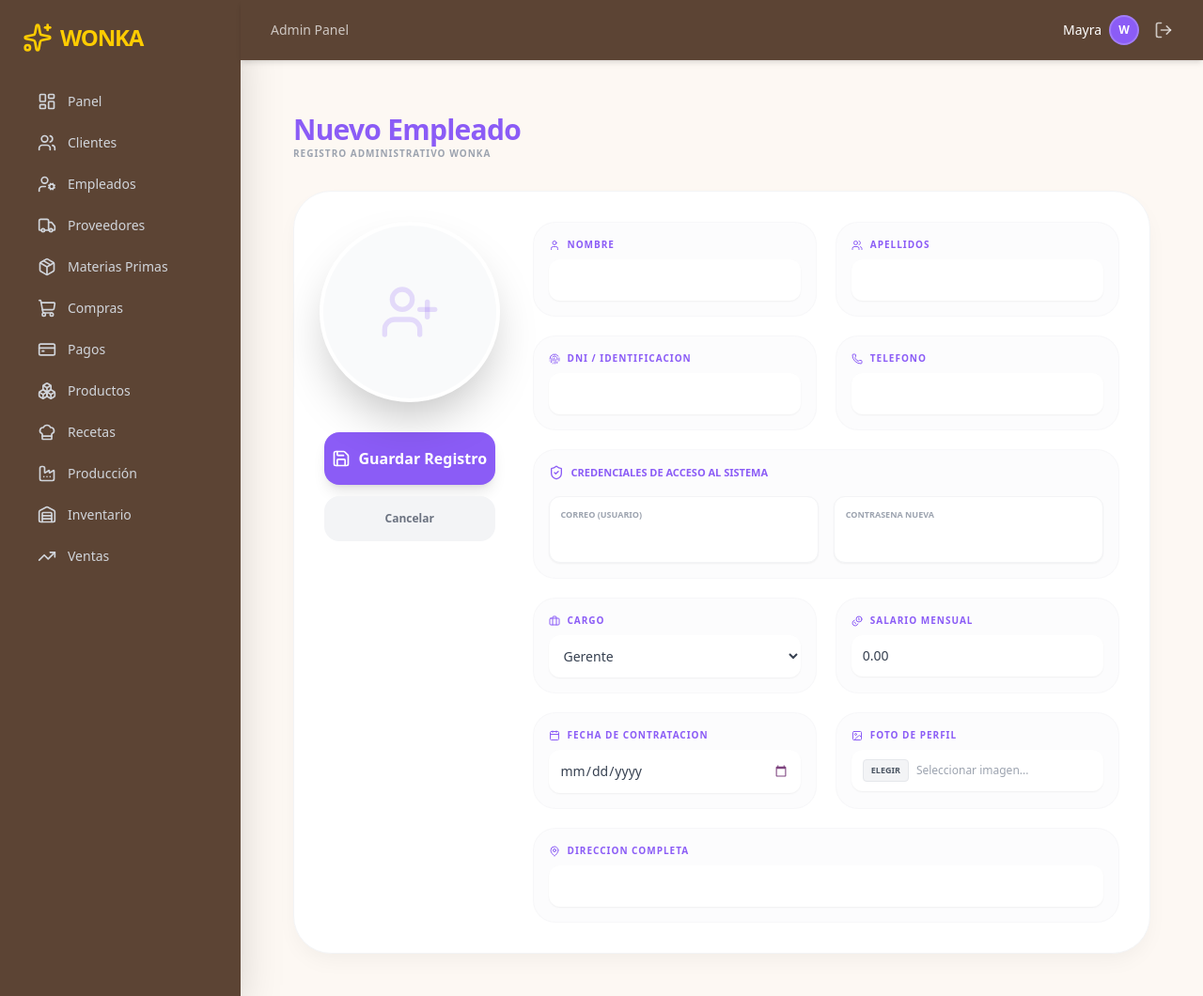
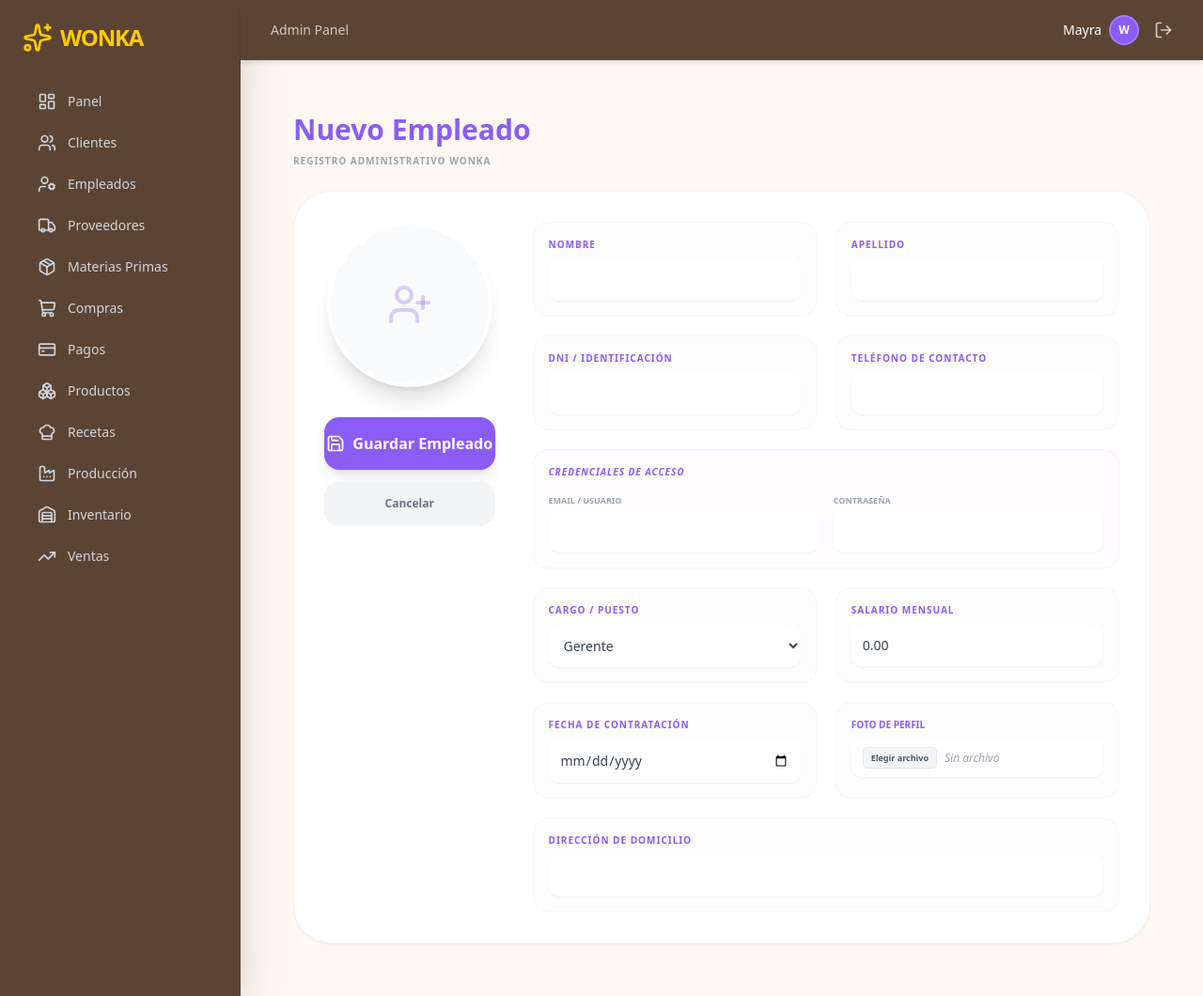
Before and after one commit to Mayra2410/ProyectoOctavoWonka, a Flask app: page /agregar_empleado in a window 1280 px wide. Shown: the whole page at 94% size. Run offline with Flask 3, Linux system fonts and the light colour scheme; some libraries are stand-ins or nearby versions.

Commit message:
Modulo de agregar modificado

```diff
--- a/templates/empleados/agregarEmpleados.html
+++ b/templates/empleados/agregarEmpleados.html
@@ -1,55 +1,29 @@
 {% extends "base.html" %}
 
 {% block content %}
-<style>
-    .wonka-card {
-        background: white;
-        border-radius: 2.5rem;
-        border: 1px solid #f3f4f6;
-        box-shadow: 0 10px 25px -5px rgba(0, 0, 0, 0.05);
-    }
-    .wonka-input-container {
-        padding: 1rem;
-        background: rgba(249, 250, 251, 0.5);
-        border-radius: 1.5rem;
-        border: 1px solid rgba(243, 244, 246, 0.5);
-        transition: all 0.3s ease;
-    }
-    .wonka-input-container:focus-within {
-        background: white;
-        border-color: #6d28d9;
-        box-shadow: 0 0 0 4px rgba(109, 40, 217, 0.1);
-    }
-    input[type="date"]::-webkit-calendar-picker-indicator {
-        cursor: pointer;
-        filter: invert(30%) sepia(50%) saturate(500%) hue-rotate(250deg);
-    }
-</style>
-
 <div class="max-w-[1200px] mx-auto p-6">
-    <div class="mb-8">
-        <h1 class="text-3xl font-black text-wonka-purple tracking-tight">Nuevo Empleado</h1>
-        <p class="text-gray-400 text-[10px] font-bold uppercase tracking-widest">Registro Administrativo Wonka</p>
-    </div>
+    <h1 class="text-3xl font-black text-wonka-purple mb-2">Nuevo Empleado</h1>
+    <p class="text-gray-400 text-[10px] font-bold mb-6 uppercase tracking-widest">Registro Administrativo Wonka</p>
 
     <form action="{{ url_for('empleado.agregar_empleado') }}" method="POST" enctype="multipart/form-data" novalidate>
         {{ form.csrf_token }}
 
+        <input type="hidden" name="estatus" value="ACTIVO">
         <input type="hidden" name="imagen_base64_recuperada" id="imagen_base64_recuperada">
 
-        <div class="wonka-card p-8 grid grid-cols-1 lg:grid-cols-4 gap-10">
+        <div class="bg-white rounded-[2.5rem] shadow-sm border border-gray-100 p-8 grid grid-cols-1 lg:grid-cols-4 gap-10">
 
             <div class="lg:col-span-1 flex flex-col items-center">
-                <div class="w-48 h-48 rounded-full border-4 border-white shadow-2xl bg-gray-50 flex items-center justify-center overflow-hidden mb-8 relative">
-                    <i data-lucide="user-plus" id="placeholder-icon" class="w-16 h-16 text-wonka-purple/20"></i>
+                <div class="w-44 h-44 rounded-full border-4 border-white shadow-xl bg-gray-50 flex items-center justify-center overflow-hidden mb-8">
+                    <i data-lucide="user-plus" id="placeholder-icon" class="w-12 h-12 text-wonka-purple/30"></i>
                     <img id="image-preview" src="#" class="hidden w-full h-full object-cover">
                 </div>
 
                 <div class="w-full space-y-3">
                     <button type="submit" class="w-full py-4 bg-wonka-purple text-white font-black rounded-2xl shadow-lg hover:scale-[1.02] transition-transform flex items-center justify-center gap-2">
-                        <i data-lucide="save" class="w-5 h-5"></i> Guardar Registro
+                        <i data-lucide="save" class="w-5 h-5"></i> Guardar Empleado
                     </button>
-                    <a href="{{ url_for('empleado.empleadosAdmin') }}" class="block w-full py-4 bg-gray-100 text-gray-500 font-bold rounded-2xl text-center text-xs">
+                    <a href="{{ url_for('empleado.empleadosAdmin') }}" class="block w-full py-4 bg-gray-100 text-gray-500 font-bold rounded-2xl text-center text-xs transition-colors hover:bg-gray-200">
                         Cancelar
                     </a>
                 </div>
@@ -57,64 +31,54 @@
 
             <div class="lg:col-span-3 grid grid-cols-1 md:grid-cols-2 gap-5">
 
-                {% macro input_wonka(field, label, icon, col_span=False) %}
-                <div class="wonka-input-container {{ 'md:col-span-2' if col_span }}">
-                    <label class="text-[10px] font-black text-wonka-purple uppercase tracking-widest block mb-2 flex items-center gap-2">
-                        <i data-lucide="{{ icon }}" class="w-3 h-3"></i> {{ label }}
-                    </label>
+                {% macro input_wonka(field, label, col_span=False) %}
+                <div class="p-4 bg-gray-50/50 rounded-2xl border border-gray-100/50 {{ 'md:col-span-2' if col_span }}">
+                    <label class="text-[10px] font-black text-wonka-purple uppercase tracking-widest block mb-2">{{ label }}</label>
                     {{ field(class="w-full bg-white border-0 rounded-xl p-3 shadow-sm focus:ring-2 focus:ring-wonka-purple outline-none text-sm text-gray-700") }}
-                    {% if field.errors %}
-                        {% for error in field.errors %}
-                            <span class="text-red-500 text-[10px] font-bold mt-1 block italic">{{ error }}</span>
-                        {% endfor %}
-                    {% endif %}
+                    {% for error in field.errors %}
+                        <span class="text-red-500 text-[10px] font-bold mt-1 block">❌ {{ error }}</span>
+                    {% endfor %}
                 </div>
                 {% endmacro %}
 
-                {{ input_wonka(form.nombre, "Nombre", "user") }}
-                {{ input_wonka(form.apellido, "Apellidos", "users") }}
-                {{ input_wonka(form.dni_cedula, "DNI / Identificacion", "fingerprint") }}
-                {{ input_wonka(form.telefono, "Telefono", "phone") }}
+                {{ input_wonka(form.nombre, "Nombre") }}
+                {{ input_wonka(form.apellido, "Apellido") }}
+                {{ input_wonka(form.dni_cedula, "DNI / Identificación") }}
+                {{ input_wonka(form.telefono, "Teléfono de Contacto") }}
 
-                <div class="wonka-input-container md:col-span-2 bg-purple-50/50 border-purple-100/50">
-                    <h3 class="text-wonka-purple font-black text-[11px] uppercase mb-4 flex items-center gap-2">
-                        <i data-lucide="shield-check" class="w-4 h-4"></i> Credenciales de Acceso al Sistema
-                    </h3>
+                <div class="p-4 bg-purple-50/30 rounded-2xl border border-purple-100/50 md:col-span-2">
+                    <label class="text-[10px] font-black text-wonka-purple uppercase tracking-widest block mb-4 italic">Credenciales de Acceso</label>
                     <div class="grid grid-cols-1 md:grid-cols-2 gap-4">
-                        <div class="p-3 bg-white rounded-xl shadow-sm border border-gray-100">
-                            <label class="text-[9px] font-bold text-gray-400 uppercase block mb-1">Correo (Usuario)</label>
-                            {{ form.email(class="w-full border-0 p-1 text-sm outline-none focus:ring-0 text-gray-700") }}
-                            {% for error in form.email.errors %}<span class="text-red-500 text-[9px] font-bold">{{ error }}</span>{% endfor %}
+                        <div>
+                            <label class="text-[9px] font-bold text-gray-400 uppercase mb-1 block">Email / Usuario</label>
+                            {{ form.email(class="w-full bg-white border-0 rounded-xl p-3 shadow-sm focus:ring-2 focus:ring-wonka-purple outline-none text-sm text-gray-700") }}
+                            {% for error in form.email.errors %}<span class="text-red-500 text-[10px] font-bold mt-1 block">{{ error }}</span>{% endfor %}
                         </div>
-                        <div class="p-3 bg-white rounded-xl shadow-sm border border-gray-100">
-                            <label class="text-[9px] font-bold text-gray-400 uppercase block mb-1">Contrasena Nueva</label>
-                            {{ form.password(class="w-full border-0 p-1 text-sm outline-none focus:ring-0 text-gray-700") }}
-                            {% for error in form.password.errors %}<span class="text-red-500 text-[9px] font-bold">{{ error }}</span>{% endfor %}
+                        <div>
+                            <label class="text-[9px] font-bold text-gray-400 uppercase mb-1 block">Contraseña</label>
+                            {{ form.password(class="w-full bg-white border-0 rounded-xl p-3 shadow-sm focus:ring-2 focus:ring-wonka-purple outline-none text-sm text-gray-700") }}
+                            {% for error in form.password.errors %}<span class="text-red-500 text-[10px] font-bold mt-1 block">{{ error }}</span>{% endfor %}
                         </div>
                     </div>
                 </div>
 
-                {{ input_wonka(form.puesto, "Cargo", "briefcase") }}
-                {{ input_wonka(form.salario_mensual, "Salario Mensual", "coins") }}
+                {{ input_wonka(form.puesto, "Cargo / Puesto") }}
+                {{ input_wonka(form.salario_mensual, "Salario Mensual") }}
+                {{ input_wonka(form.fecha_contratacion, "Fecha de Contratación") }}
 
-                {{ input_wonka(form.fecha_contratacion, "Fecha de Contratacion", "calendar") }}
-
-                <div class="wonka-input-container">
-                    <label class="text-[10px] font-black text-wonka-purple uppercase block mb-2 tracking-widest flex items-center gap-2">
-                        <i data-lucide="image" class="w-3 h-3"></i> Foto de Perfil
-                    </label>
-                    <div class="relative w-full h-11">
+                <div class="p-4 bg-gray-50/50 rounded-2xl border border-gray-100/50">
+                    <label class="text-[10px] font-black text-wonka-purple uppercase block mb-2">Foto de Perfil</label>
+                    <div class="relative w-full h-10">
                         <input type="file" name="imagen_empleado" class="absolute inset-0 z-20 w-full h-full opacity-0 cursor-pointer" onchange="previewImage(this)">
                         <div id="fake-input-container" class="absolute inset-0 z-10 w-full bg-white border-0 rounded-xl px-3 shadow-sm flex items-center gap-2 pointer-events-none">
-                            <span class="bg-gray-100 border border-gray-200 px-2 py-1 rounded text-[9px] font-bold text-gray-600 uppercase">Elegir</span>
-                            <span id="fake-file-name" class="text-xs text-gray-400 truncate flex-1">Seleccionar imagen...</span>
-                            <span id="badge-memoria" class="hidden text-[9px] text-green-600 font-black tracking-tighter">✓ MEMORIA</span>
+                            <span class="bg-gray-100 border border-gray-200 px-2 py-1 rounded text-[9px] font-bold text-gray-600">Elegir archivo</span>
+                            <span id="fake-file-name" class="text-xs text-gray-400 truncate flex-1 italic">Sin archivo</span>
+                            <span id="badge-memoria" class="hidden bg-wonka-purple/10 text-wonka-purple text-[8px] px-1.5 py-0.5 rounded-full font-bold">RECUPERADO</span>
                         </div>
                     </div>
-                    {% for error in form.imagen_empleado.errors %}<span class="text-red-500 text-[9px] font-bold mt-1 block">{{ error }}</span>{% endfor %}
                 </div>
 
-                {{ input_wonka(form.direccion, "Direccion Completa", "map-pin", col_span=True) }}
+                {{ input_wonka(form.direccion, "Dirección de Domicilio", col_span=True) }}
             </div>
         </div>
     </form>
@@ -123,19 +87,19 @@
 <script>
     function previewImage(input) {
         if (input.files && input.files[0]) {
-            const fileName = input.files[0].name;
+            const nombre = input.files[0].name;
             const reader = new FileReader();
             reader.onload = (e) => {
                 const b64 = e.target.result;
-                document.getElementById('image-preview').src = b64;
-                document.getElementById('image-preview').classList.remove('hidden');
+                const prev = document.getElementById('image-preview');
+                prev.src = b64;
+                prev.classList.remove('hidden');
                 document.getElementById('placeholder-icon').classList.add('hidden');
+                document.getElementById('imagen_base64_recuperada').value = b64;
 
-                document.getElementById('imagen_base64_recuperada').value = b64;
-                localStorage.setItem('emp_img', b64);
-                localStorage.setItem('emp_name', fileName);
-
-                actualizarInterfazArchivo(fileName, false);
+                localStorage.setItem('emp_wonka_img', b64);
+                localStorage.setItem('emp_wonka_name', nombre);
+                actualizarInterfazArchivo(nombre, false);
             }
             reader.readAsDataURL(input.files[0]);
         }
@@ -144,10 +108,8 @@
     function actualizarInterfazArchivo(nombre, esRecuperado) {
         const textElem = document.getElementById('fake-file-name');
         const badge = document.getElementById('badge-memoria');
-
         textElem.innerText = nombre;
         textElem.classList.replace('text-gray-400', 'text-gray-700');
-
         if (esRecuperado) {
             textElem.classList.add('font-bold', 'text-wonka-purple');
             badge.classList.remove('hidden');
@@ -159,19 +121,22 @@
     document.addEventListener('DOMContentLoaded', () => {
         if (typeof lucide !== 'undefined') lucide.createIcons();
 
-        const data = localStorage.getItem('emp_img');
-        const name = localStorage.getItem('emp_name');
-        const hasErrors = document.querySelectorAll('.text-red-500').length > 0;
+        const data = localStorage.getItem('emp_wonka_img');
+        const name = localStorage.getItem('emp_wonka_name');
+        const hayErrores = document.querySelectorAll('.text-red-500').length > 0;
 
-        if (hasErrors && data) {
-            document.getElementById('image-preview').src = data;
-            document.getElementById('image-preview').classList.remove('hidden');
+        if (data && hayErrores) {
+            const prev = document.getElementById('image-preview');
+            prev.src = data;
+            prev.classList.remove('hidden');
             document.getElementById('placeholder-icon').classList.add('hidden');
             document.getElementById('imagen_base64_recuperada').value = data;
             actualizarInterfazArchivo(name, true);
-        } else if (!hasErrors) {
-            localStorage.removeItem('emp_img');
-            localStorage.removeItem('emp_name');
+        }
+
+        if (!hayErrores) {
+            localStorage.removeItem('emp_wonka_img');
+            localStorage.removeItem('emp_wonka_name');
         }
     });
 </script>
```
Also changed, not shown: empleados/routesE.py (+65 -34 lines).
